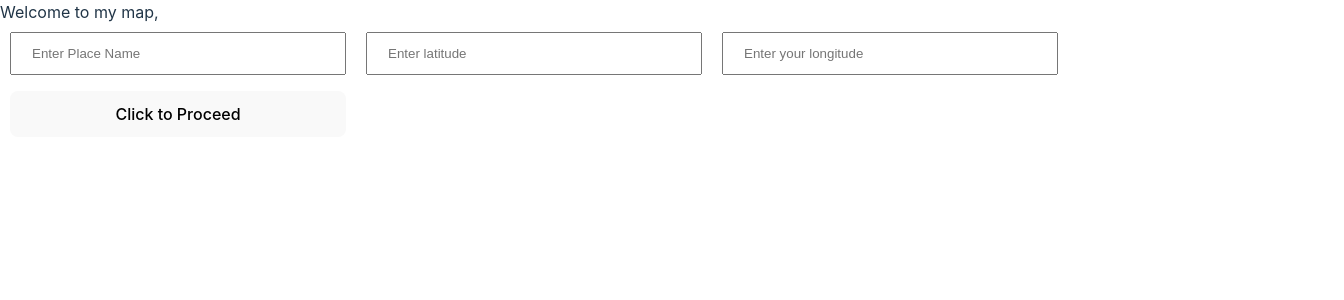
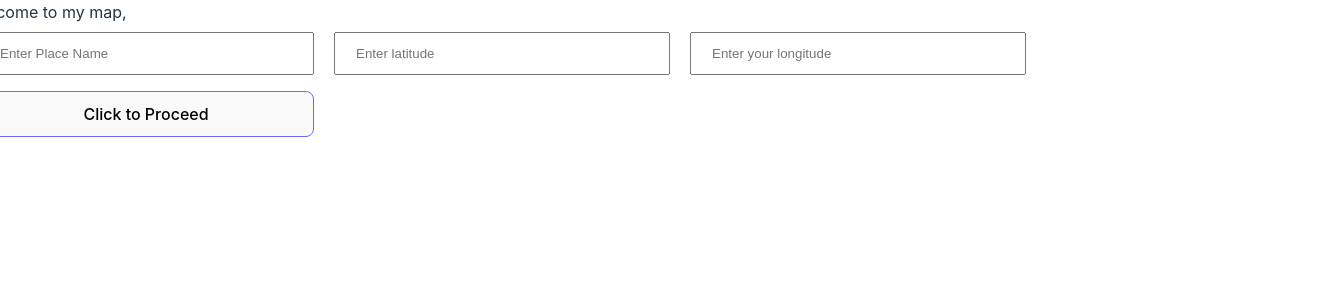
Before and after one commit to Oscfran/mapa-react, a React (Vite) app: page / in a window 1280 px wide. Shown: the top 300 px of the page, 1344 px wide, since content can reach past the window. Built offline with nearby package versions, Linux system fonts and the light colour scheme; no server answers.

Commit message:
Center the map and minor fixes

```diff
--- a/src/components/Map.css
+++ b/src/components/Map.css
@@ -4,10 +4,12 @@
 	margin: auto;
 	padding: 2rem;
 	text-align: center;
+	display : flex;
+	justify-content: center;
 }
-.general-container {
-	margin-left: auto;
-	margin-right: auto;
+#general-container {
+	margin: auto;
+	justify-content: center;
 }
 input[type=text] {
 	width: 25%;
--- a/src/components/Map.jsx
+++ b/src/components/Map.jsx
@@ -3,6 +3,7 @@ import { useState } from "react";
 import "./map.css";
 
 const API = import.meta.env.VITE_GOOGLE_MAPS_API_KEY;
+let markers = [];
 
 const MapApi = () => {
 	const [map, setMap] = useState("");
@@ -12,15 +13,15 @@ const MapApi = () => {
 	useEffect(() => {
 		// Initialize and add the map
 		((g) => {
-			let h,
-				a,
-				k,
-				p = "The Google Maps JavaScript API",
-				c = "google",
-				l = "importLibrary",
-				q = "__ib__",
-				m = document,
-				b = window;
+			let h;
+			let a;
+			let k;
+			let p = "The Google Maps JavaScript API";
+			let c = "google";
+			let l = "importLibrary";
+			let q = "__ib__";
+			let m = document;
+			let b = window;
 			b = b[c] || (b[c] = {});
 			const d = b.maps || (b.maps = {}),
 				r = new Set(),
--- a/src/index.css
+++ b/src/index.css
@@ -28,6 +28,7 @@ body {
 	place-items: center;
 	min-width: 320px;
 	min-height: 100vh;
+	justify-content: center;
 }
 
 h1 {
```
